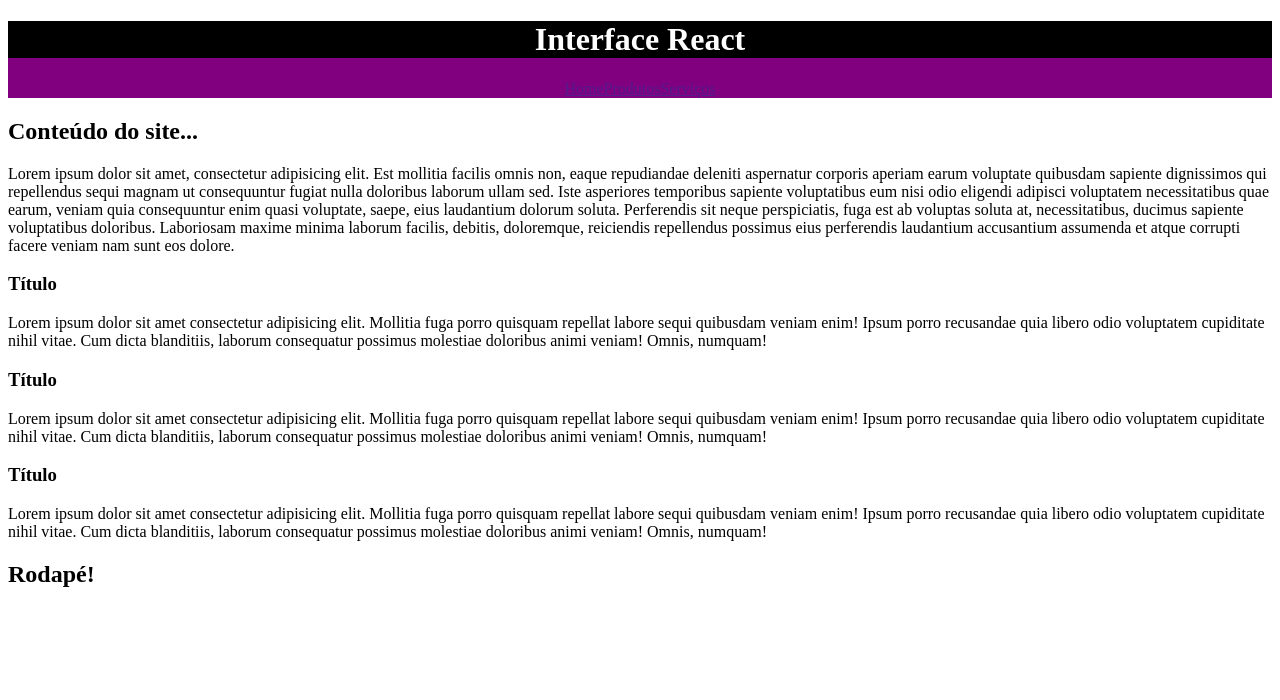
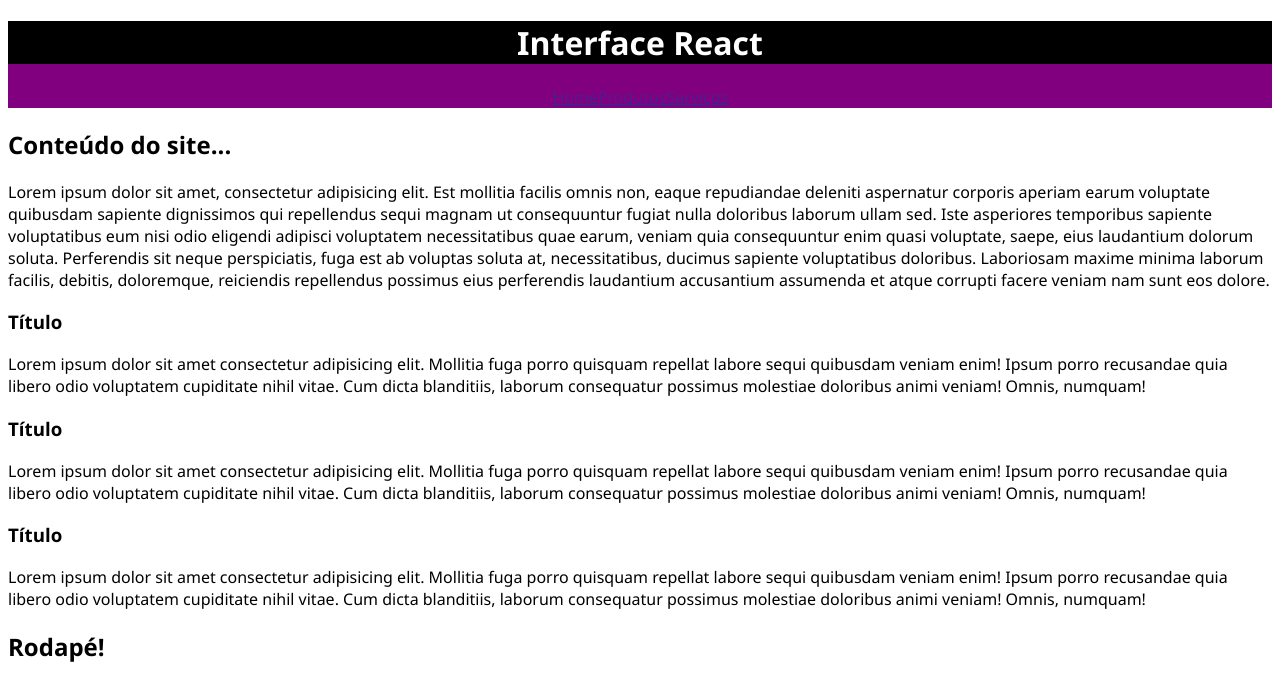
Before and after one commit to LucasMendesz/meu-app, a React (Create React App) app: page / in a window 1280 px wide. Shown: the top 700 px of the page. Built offline with nearby package versions, Linux system fonts and the light colour scheme.

Commit message:
CSS externo

```diff
--- /dev/null
+++ b/src/index.css
@@ -0,0 +1,13 @@
+*,
+*::after,
+*::before {
+  box-sizing: border-box;
+}
+
+html {
+  font-size: 16px;
+}
+
+body {
+  font-family: "Segoe UI", Tahoma, Geneva, Verdana, sans-serif;
+}
--- a/src/index.js
+++ b/src/index.js
@@ -1,6 +1,7 @@
 import React from "react";
 import ReactDOM from "react-dom/client";
 import App from "./App";
+import "./index.css";
 
 const root = ReactDOM.createRoot(document.getElementById("root"));
 root.render(
```
